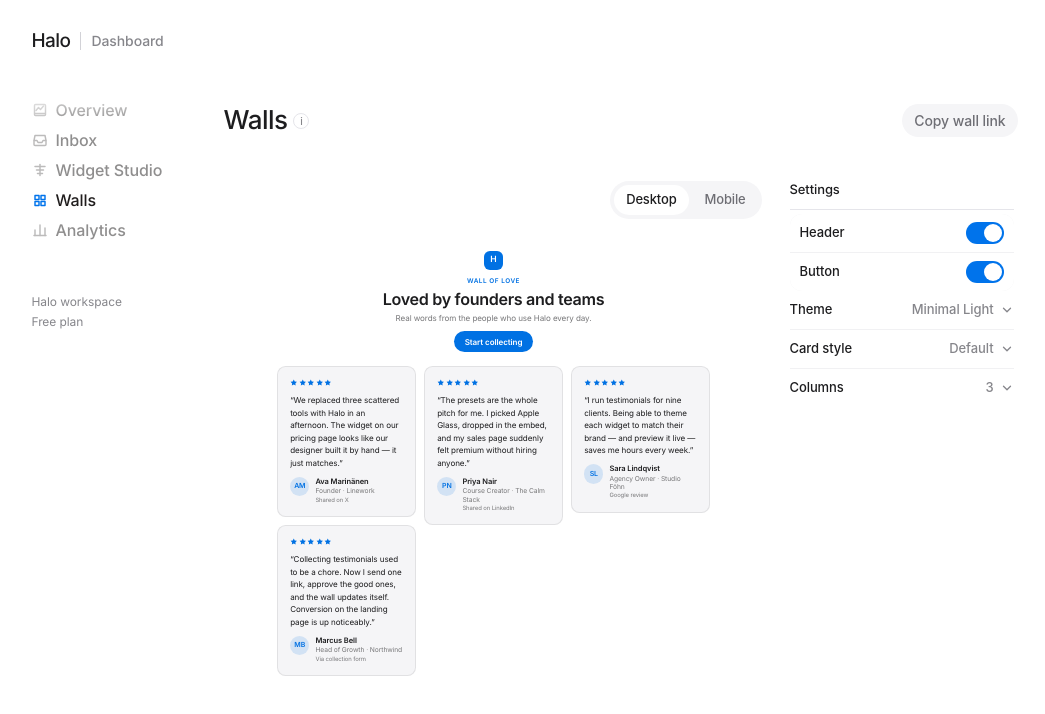
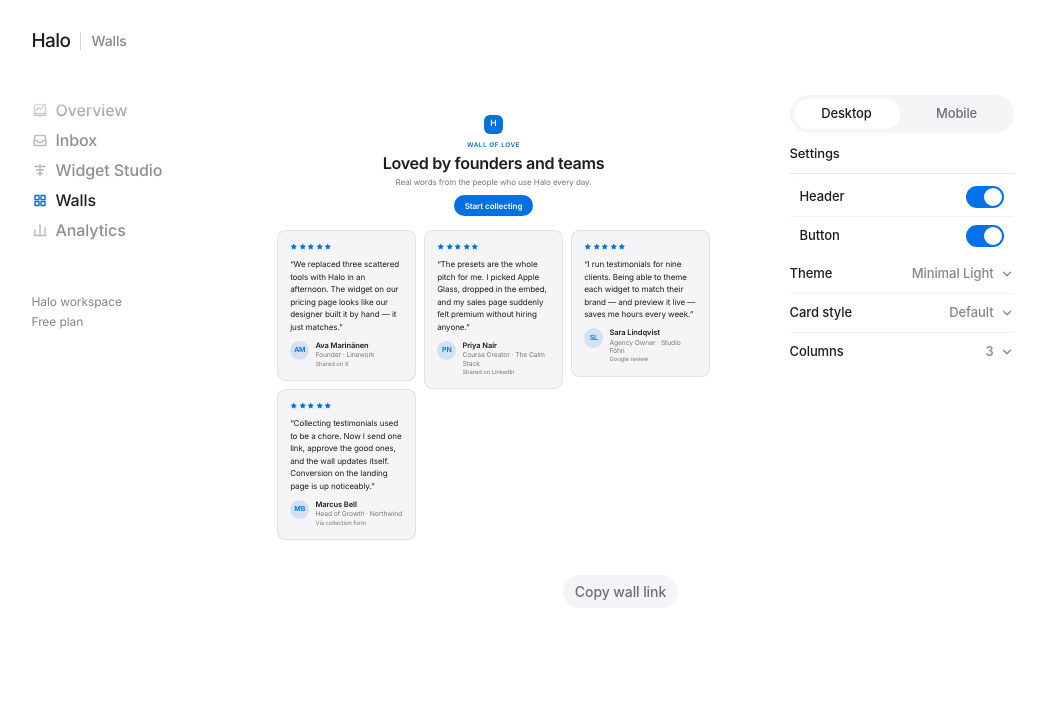
Before and after one commit to jvchi/Halo, a React (Vite) app: page /dashboard/walls in a window 1280 px wide. Shown: the top 714 px of the page, without its empty margins (108-1153 px from the left). Built offline with nearby package versions, Linux system fonts and the light colour scheme; a web font is replaced by a local one.

Commit message:
Refine dashboard studio layout and document chart guidance

```diff
--- a/src/components/dashboard/inspector.jsx
+++ b/src/components/dashboard/inspector.jsx
@@ -1,4 +1,9 @@
 import { cn } from "@/lib/cn";
+
+export const deviceOptions = [
+  { id: "desktop", label: "Desktop" },
+  { id: "mobile", label: "Mobile" },
+];
 
 // Shared inspector controls for dashboard creation surfaces (Widget Studio,
 // Walls). Keeping them in one place means the two editors stay visually and
--- a/src/components/ui/PageHeading.jsx
+++ b/src/components/ui/PageHeading.jsx
@@ -4,7 +4,7 @@
 // anchored to the heading's left edge (not the icon) so it lines up with the title.
 export function PageHeading({ title, info }) {
   return (
-    <div className="relative flex items-center gap-1.5">
+    <div className="halo-page-heading relative flex items-center gap-1.5">
       <h1>{title}</h1>
       {info ? (
         <>
--- a/src/routes/dashboard/DashboardLayout.jsx
+++ b/src/routes/dashboard/DashboardLayout.jsx
@@ -128,6 +128,10 @@
 export default function DashboardLayout() {
   const location = useLocation();
   const [mobileMenuOpen, setMobileMenuOpen] = useState(false);
+  const activePageLabel =
+    dashboardNav.find((item) =>
+      item.end ? location.pathname === item.to : location.pathname.startsWith(item.to)
+    )?.label ?? "Dashboard";
 
   return (
     <TestimonialsProvider>
@@ -137,7 +141,7 @@
             <Link to="/" className="halo-doc-logo" aria-label="Halo home">
               <Logo />
               <span className="halo-doc-logo-divider" />
-              <span className="halo-doc-logo-context">Dashboard</span>
+              <span className="halo-doc-logo-context">{activePageLabel}</span>
             </Link>
 
             <div className="halo-doc-actions">
--- a/src/routes/dashboard/Walls.jsx
+++ b/src/routes/dashboard/Walls.jsx
@@ -11,6 +11,7 @@
   OptionList,
   SwatchGrid,
   Toggle,
+  deviceOptions,
 } from "@/components/dashboard/inspector.jsx";
 
 const CARD_STYLE_OPTIONS = cardStyles.map((c) => ({ id: c.id, label: c.label }));
@@ -91,9 +92,6 @@
           title="Walls"
           info="A hosted Wall of Love page showcasing your approved testimonials."
         />
-        <button type="button" onClick={copyLink} className="halo-copy-button">
-          {copied ? "Copied ✓" : "Copy wall link"}
-        </button>
       </header>
 
       <div className="halo-studio-shell">
@@ -101,14 +99,6 @@
         <section className="halo-studio-preview" aria-label="Wall preview">
           <div className="halo-studio-preview-header">
             <div className="halo-studio-preview-actions">
-              <Segmented
-                options={[
-                  { id: "desktop", label: "Desktop" },
-                  { id: "mobile", label: "Mobile" },
-                ]}
-                value={device}
-                onChange={setDevice}
-              />
               <button
                 type="button"
                 className="halo-studio-controls-toggle"
@@ -154,6 +144,13 @@
           className={cn("halo-studio-controls", controlsOpen && "is-open")}
           aria-label="Wall settings"
         >
+          <div className="halo-studio-device-control" aria-label="Preview size">
+            <Segmented
+              options={deviceOptions}
+              value={device}
+              onChange={setDevice}
+            />
+          </div>
           <div className="halo-studio-controls-header">
             <div>
               <span>Settings</span>
@@ -185,6 +182,12 @@
           </Disclosure>
         </aside>
       </div>
+
+      <div className="halo-studio-footer-action">
+        <button type="button" onClick={copyLink} className="halo-copy-button">
+          {copied ? "Copied ✓" : "Copy wall link"}
+        </button>
+      </div>
     </div>
   );
 }
--- a/src/routes/dashboard/WidgetStudio.jsx
+++ b/src/routes/dashboard/WidgetStudio.jsx
@@ -5,7 +5,7 @@
 import { WidgetRenderer } from "@/components/widget/WidgetRenderer.jsx";
 import { cardStyles, customCardStyleIds } from "@/components/widget/templates/index.js";
 import { PageHeading } from "@/components/ui";
-import { Disclosure, Segmented, Toggle, OptionList, SwatchGrid } from "@/components/dashboard/inspector.jsx";
+import { Disclosure, Segmented, Toggle, OptionList, SwatchGrid, deviceOptions } from "@/components/dashboard/inspector.jsx";
 
 const LAYOUTS = [
   { id: "single", label: "Single" },
@@ -97,13 +97,6 @@
           title="Widget Studio"
           info="Design testimonial widgets visually — layout, theme, and display."
         />
-        <button
-          type="button"
-          onClick={copyEmbed}
-          className="halo-copy-button"
-        >
-          {copied ? "Copied ✓" : "Copy embed code"}
-        </button>
       </header>
 
       <div className="halo-studio-shell">
@@ -111,14 +104,6 @@
         <section className="halo-studio-preview" aria-label="Live widget preview">
           <div className="halo-studio-preview-header">
             <div className="halo-studio-preview-actions">
-              <Segmented
-                options={[
-                  { id: "desktop", label: "Desktop" },
-                  { id: "mobile", label: "Mobile" },
-                ]}
-                value={device}
-                onChange={setDevice}
-              />
               <button
                 type="button"
                 className="halo-studio-controls-toggle"
@@ -174,6 +159,13 @@
           className={cn("halo-studio-controls", controlsOpen && "is-open")}
           aria-label="Widget controls"
         >
+          <div className="halo-studio-device-control" aria-label="Preview size">
+            <Segmented
+              options={deviceOptions}
+              value={device}
+              onChange={setDevice}
+            />
+          </div>
           <div className="halo-studio-controls-header">
             <div>
               <span>Controls</span>
@@ -230,6 +222,16 @@
           )}
         </aside>
       </div>
+
+      <div className="halo-studio-footer-action">
+        <button
+          type="button"
+          onClick={copyEmbed}
+          className="halo-copy-button"
+        >
+          {copied ? "Copied ✓" : "Copy embed code"}
+        </button>
+      </div>
     </div>
   );
 }
--- a/src/styles/index.css
+++ b/src/styles/index.css
@@ -355,10 +355,22 @@
 
   .halo-page-header {
     display: flex;
-    min-height: 52px;
     align-items: center;
     justify-content: space-between;
     gap: 24px;
+  }
+
+  .halo-page-header .halo-page-heading {
+    position: absolute;
+    width: 1px;
+    height: 1px;
+    overflow: hidden;
+    clip: rect(0, 0, 0, 0);
+    white-space: nowrap;
+  }
+
+  .halo-page-header:has(> .halo-page-heading:only-child) {
+    display: none;
   }
 
   .halo-page-header h1 {
@@ -601,6 +613,12 @@
     align-items: start;
   }
 
+  .halo-studio-footer-action {
+    display: flex;
+    justify-content: center;
+    margin-top: -10px;
+  }
+
   .halo-studio-preview {
     display: grid;
     max-width: 100%;
@@ -629,6 +647,10 @@
     flex: 0 0 auto;
     align-items: center;
     gap: 8px;
+  }
+
+  .halo-studio-preview .halo-studio-preview-header {
+    display: none;
   }
 
   .halo-studio-controls-toggle,
@@ -728,6 +750,16 @@
     overscroll-behavior: contain;
     background: var(--halo-bg-1);
     padding: 0 4px;
+  }
+
+  .halo-studio-device-control {
+    display: flex;
+    min-width: 0;
+    padding: 0 0 12px;
+  }
+
+  .halo-studio-device-control > div {
+    width: 100%;
   }
 
   .halo-studio-controls-header {
@@ -964,6 +996,10 @@
       display: inline-flex;
     }
 
+    .halo-studio-preview .halo-studio-preview-header {
+      display: flex;
+    }
+
     .halo-studio-controls-scrim.is-open {
       position: fixed;
       inset: 0;
@@ -1016,6 +1052,10 @@
       margin-bottom: 0;
       border-bottom: 0;
       background: transparent;
+    }
+
+    .halo-studio-device-control {
+      padding: 0 4px;
     }
 
     .halo-studio-controls .halo-inspector-group {
```
Also changed, not shown: design/design.md (+11 -0 lines), 1 other file (tests, documents, lock files or other folders).
